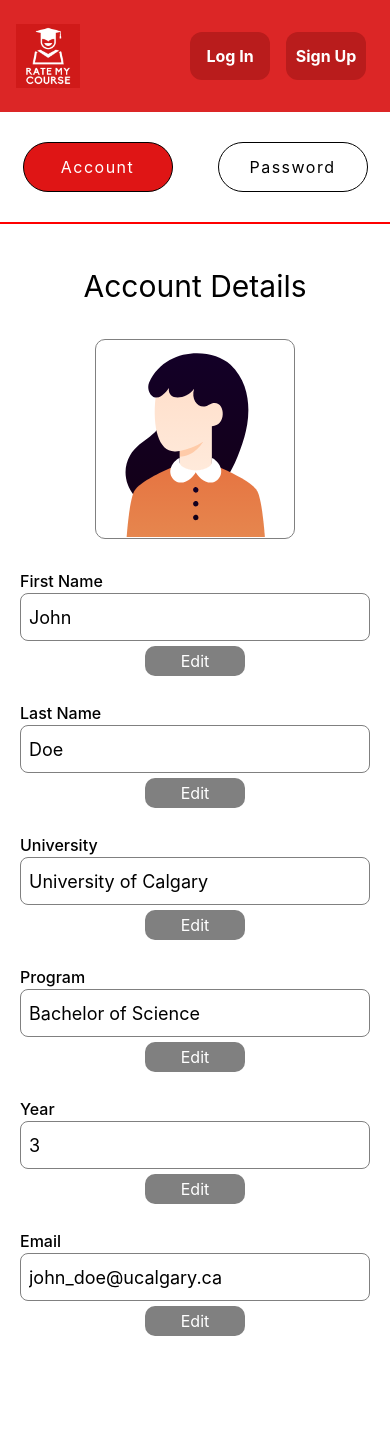
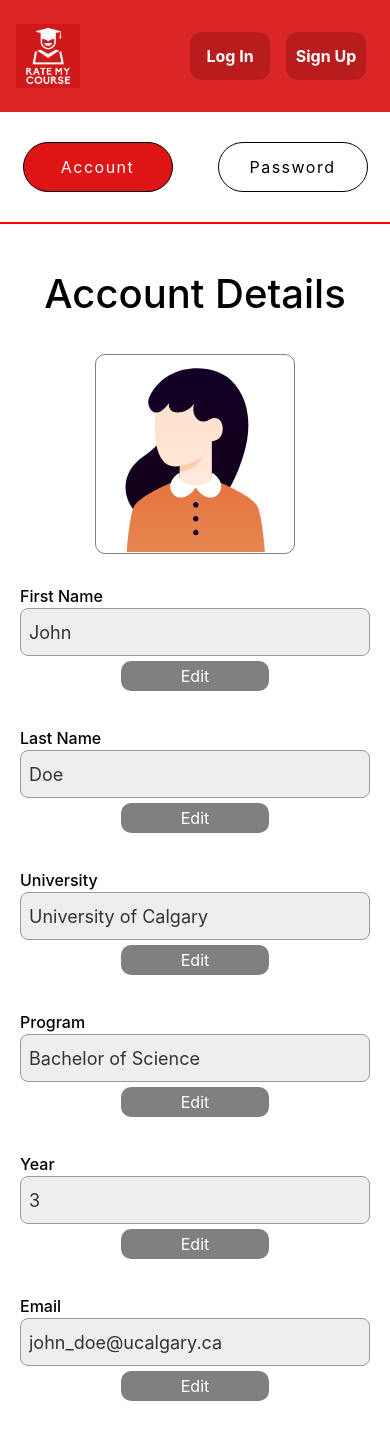
Before and after one commit to mrmallam/Rate_My_Course, a React (Create React App) app in the folder Frontend/rate_my_course/: page /AccountSettings in a window 390 px wide. Shown: the top 1440 px of the page. Before the commit the page ends 1386 px from the top, so only its background shows below. Built offline with nearby package versions, Linux system fonts and the light colour scheme.

Commit message:
Added better styling

```diff
--- a/Frontend/rate_my_course/src/pages/AccountSettingsAccount.js
+++ b/Frontend/rate_my_course/src/pages/AccountSettingsAccount.js
@@ -214,7 +214,7 @@ const AccountSettingsAccount = () => {
 
     return (
         <div className="mainContainer--account">
-            <div className="titleContainer">Account Details</div>
+            <div className="accountSettingsTitle">Account Details</div>
 
             <img id="accountImage" src={UserAccountSettingsProfilePicture} alt="user-profile-logo" />
 
--- a/Frontend/rate_my_course/src/pages/AccountSettingsPassword.js
+++ b/Frontend/rate_my_course/src/pages/AccountSettingsPassword.js
@@ -96,7 +96,7 @@
         return (
             <div className="mainContainer--changePassword">
                 <div className="textFieldContainer">
-                    <div className="titleContainer">Change Password</div>
+                    <div className="accountSettingsTitle">Change Password</div>
 
 
                     <div className="inputContainer--accountSettingsPassword">
--- a/Frontend/rate_my_course/src/styles/AccountSettings.css
+++ b/Frontend/rate_my_course/src/styles/AccountSettings.css
@@ -14,10 +14,13 @@
   justify-content: center;
   align-items: center;
   padding-bottom: 50px;
-
 }
 
-
+.accountSettingsTitle {
+  font-weight:500;
+  font-size: 40px;
+  margin-bottom: 30px;
+}
 
 
 .selectionsContainer {
--- a/Frontend/rate_my_course/src/styles/AccountSettingsAccount.css
+++ b/Frontend/rate_my_course/src/styles/AccountSettingsAccount.css
@@ -9,6 +9,7 @@
     align-items: center;
     justify-content: center;
 }
+
 
 
 .userProfile--account{
@@ -40,7 +41,7 @@
 
 
 #textFieldContainer--accountSettingsAccount{
-    gap: 30px;
+    gap: 45px;
 }
 
 .inputContainer--account{
@@ -82,6 +83,9 @@
     border: 1px solid grey;
     padding-left: 8px;
     outline-offset: -2px;
+    cursor: not-allowed;
+    background-color: rgb(235, 235, 235);
+    opacity: 0.8;
 }
 
 .inputBox--accountSettingsAccount:focus {
@@ -90,6 +94,8 @@
 
 .inputBox--accountSettingsAccount.editMode {
     outline: 3px solid red;
+    cursor:auto;
+    background-color: white;
 
 }
 
@@ -163,6 +169,7 @@
         margin: 0px;
         padding: 0px;
         margin-top: 5px;
+        width: 85%;
     }
 
     .editButtons {
@@ -188,7 +195,7 @@
     #textFieldContainer--accountSettingsAccount {
         padding: 0px;
         margin: 0px;
-        gap: 25px;
+        gap: 35px;
     }
 
     .inputBox--accountSettingsAccount {
--- a/Frontend/rate_my_course/src/styles/AccountSettingsPassword.css
+++ b/Frontend/rate_my_course/src/styles/AccountSettingsPassword.css
@@ -38,15 +38,17 @@
 
 .changePasswordButtonContainer {
     display: flex;
-    justify-content: flex-end;
+    justify-content: center;
 }
 
 .changePasswordButton {
-    background-color: rgba(0, 0, 0, 0.877);
+    /* background-color: rgba(0, 0, 0, 0.877); */
+    background-color: rgb(204, 35, 35);
+
     border-radius: 5px;
     width: 200px;
     height: 45px;
-    color: red;
+    color: rgba(255, 255, 255, 0.884);
     font-weight: bold;
     letter-spacing: 1px;
 }
@@ -80,4 +82,5 @@
     .inputBox--accountSettingsPassword {
         width: 350px;
     }
+
 }
```
